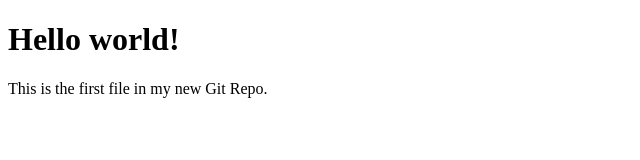
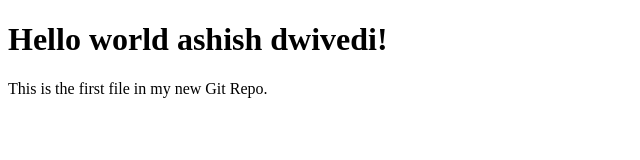
Before and after one commit to dwivediashish22/gitlearn, a plain HTML site: page index.html in a window 1280 px wide. Shown: the whole page, without its empty margins (0-640 px from the left). Drawn offline with Linux system fonts and the light colour scheme.

Commit message:
updated html

```diff
--- a/index.html
+++ b/index.html
@@ -5,7 +5,7 @@
 </head>
 <body>
 
-<h1>Hello world!</h1>
+<h1>Hello world ashish dwivedi!</h1>
 <p>This is the first file in my new Git Repo.</p>
 
 </body>
```
